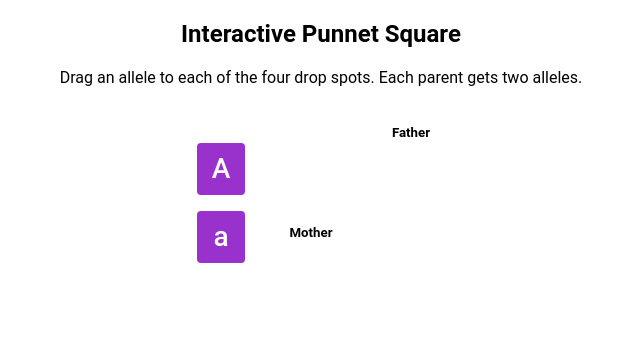
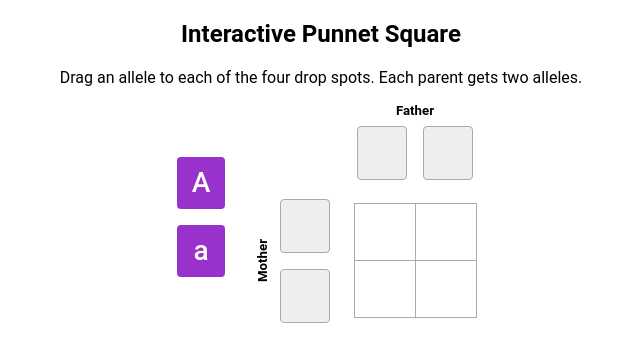
Before and after one commit to WISE-Community/Punnett-Square, a React (Create React App) app: page / in a window 1280 px wide. Shown: the top 362 px of the page, without its empty margins (319-959 px from the left). Built offline with nearby package versions, Linux system fonts and the light colour scheme.

Commit message:
Created layout elements for parent allele targets and results table

```diff
--- /dev/null
+++ b/src/components/parent.scss
@@ -0,0 +1,38 @@
+h5 {
+  margin: 0;
+}
+
+.parent {
+  display: flex;
+  flex-direction: column;
+  align-items: center;
+
+  &.vertical {
+    flex-direction: row;
+
+    h5 {
+      transform: rotate(270deg);
+      margin-right: -12px;
+    }
+  }
+}
+
+.targets {
+  display: flex;
+  flex-direction: row;
+
+  .vertical & {
+    flex-direction: column;
+    align-items: center;
+  }
+}
+
+.target {
+  padding: 4px;
+  margin: 8px;
+  min-width: 40px;
+  min-height: 44px;
+  background-color: #eeeeee;
+  border: 1px solid #aaaaaa;
+  border-radius: 4px;
+}
--- a/src/components/parent.tsx
+++ b/src/components/parent.tsx
@@ -1,14 +1,15 @@
 import React from 'react';
 import { Allele } from '../domain/allele';
+import './parent.scss';
 
 export default class Parent extends React.Component<{ title: String, vertical?: Boolean }> {
   render() {
     return (
-      <div className={`${this.props.vertical ? "vertical" : ""}`}>
+      <div className={`parent ${this.props.vertical ? "vertical" : ""}`}>
         <h5>{this.props.title}</h5>
-        <div>
-          <div className="allele"></div>
-          <div className="allele"></div>
+        <div className="targets">
+          <div className="target"></div>
+          <div className="target"></div>
         </div>
       </div>
     );
--- a/src/components/square.scss
+++ b/src/components/square.scss
@@ -3,8 +3,8 @@
   align-items: center;
 
   > div {
-    width: 100px;
-    height: 100px;
+    min-width: 108px;
+    min-height: 88px;
   }
 }
 
@@ -15,3 +15,22 @@
 .father, .result {
   flex-grow: 2;
 }
+
+.result {
+  display: flex;
+  justify-content: center;
+  align-items: center;
+  height: 124px;
+}
+
+table {
+  border: 1px solid #aaaaaa;
+  border-collapse: collapse;
+}
+
+td {
+  border: 1px solid #aaaaaa;
+  padding: 4px;
+  min-width: 52px;
+  height: 48px;
+}
--- a/src/components/square.tsx
+++ b/src/components/square.tsx
@@ -16,7 +16,26 @@ class Square extends React.Component {
           <div className="mother">
             <Parent title={'Mother'} vertical={true} />
           </div>
-          <div className="result"></div>
+          <div className="result">
+            <table>
+              <tr>
+                <td>
+                  {/* <Result /> */}
+                </td>
+                <td>
+                  {/* <Result /> */}
+                </td>
+              </tr>
+              <tr>
+                <td>
+                  {/* <Result /> */}
+                </td>
+                <td>
+                  {/* <Result /> */}
+                </td>
+              </tr>
+            </table>
+          </div>
         </div>
       </div>
     )
```
